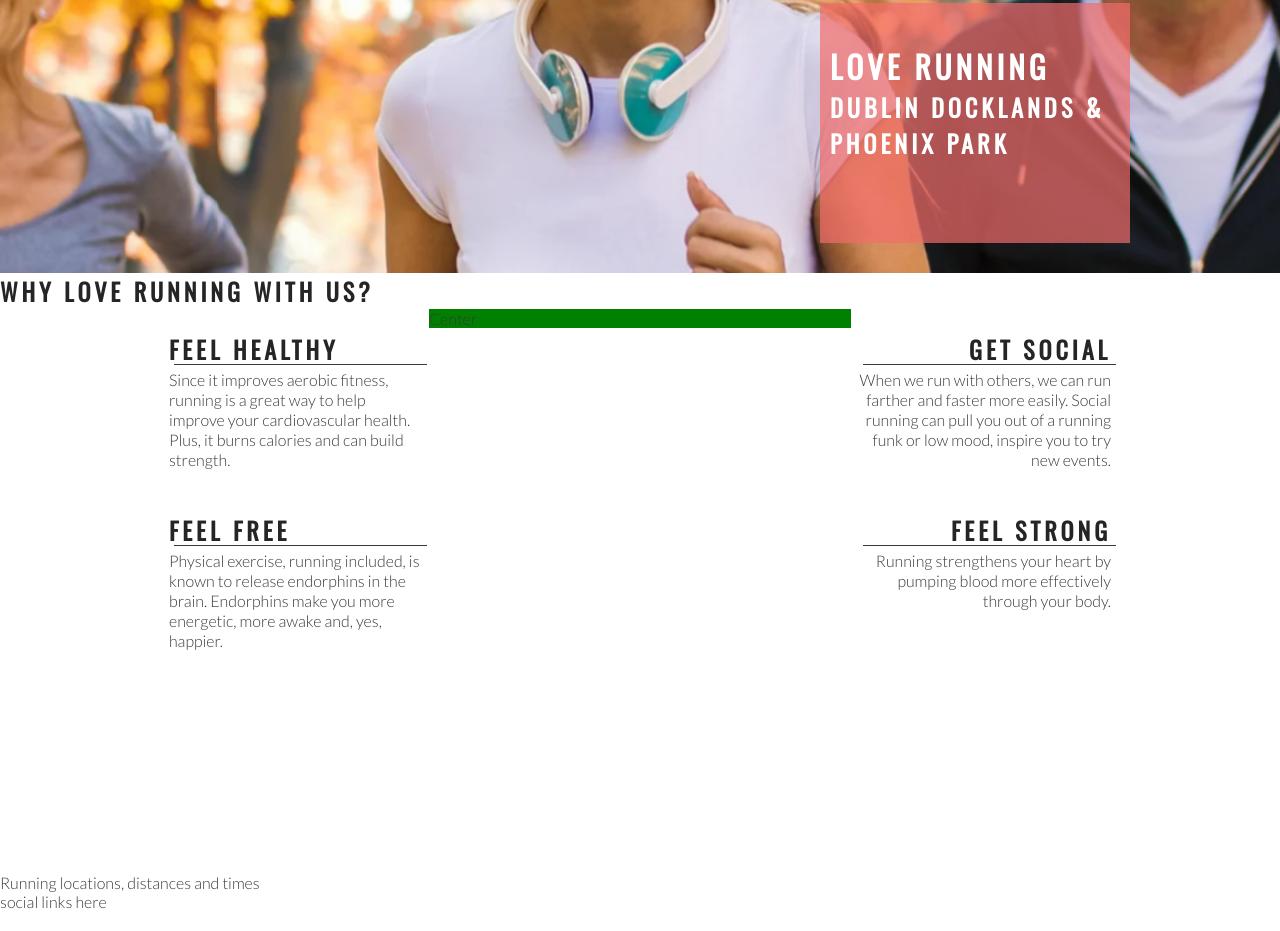
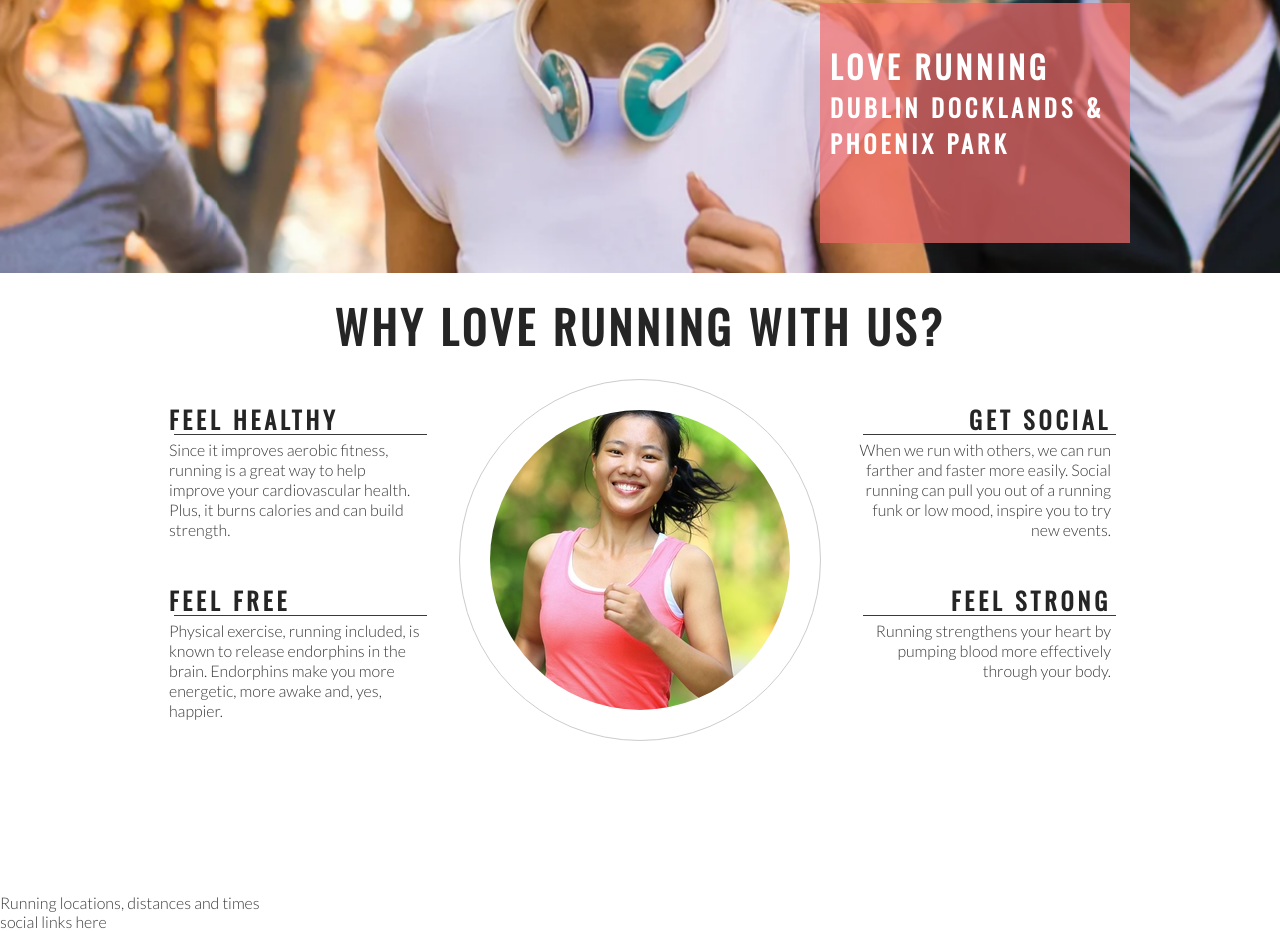
Before and after one commit to diogoesimas/love-running, a plain HTML site: page index.html in a window 1280 px wide. Shown: the part 402-1333 px from the top of the page. Drawn offline with nearby package versions, Linux system fonts and the light colour scheme.

Commit message:
Add club ethos central image and style into a circle

```diff
--- a/assets/CSS/style.css
+++ b/assets/CSS/style.css
@@ -131,7 +131,6 @@ h1, h2 {
 #center-about {
     width: 33%;
     margin: 0 auto;
-    background-color: green;
 }
 
 hr {
@@ -163,3 +162,26 @@ hr {
 .right-about-heading p {
     text-align: right;
 }
+
+#welcome {
+    text-align: center;
+    margin: 20px 0;
+    font-size: 280%;
+}
+
+#circle-container {
+    width: 300px;
+    height: 300px;
+    padding: 30px;
+    border-style: solid;
+    border-color: #ccc;
+    border-width: 1px;
+    border-radius: 50%;
+    margin: 0 auto;
+}
+
+#circle-cover-bg {
+    background: url('../images/ethos-center-image.jpg') no-repeat center center;
+    height: 100%;
+    border-radius: 50%;
+}
--- a/index.html
+++ b/index.html
@@ -37,7 +37,7 @@
         </div>
     </section>
     <section id="club-ethos">
-        <h1>Why Love Running With Us?</h1>
+        <h2 id="welcome">Why Love Running With Us?</h2>
         <div id="left-about">
             <div class="left-about-heading">
                 <h2>Feel Healthy</h2>
@@ -71,7 +71,11 @@
                 </p>
             </div>
         </div>
-        <div id="center-about">Center</div>
+        <div id="center-about">
+            <div id="circle-container">
+                <div id="circle-cover-bg"></div>
+            </div>
+        </div>
     </section>
     <section>
         Running locations, distances and times
```
Also changed, not shown: assets/images/ethos-center-image.jpg (added).
